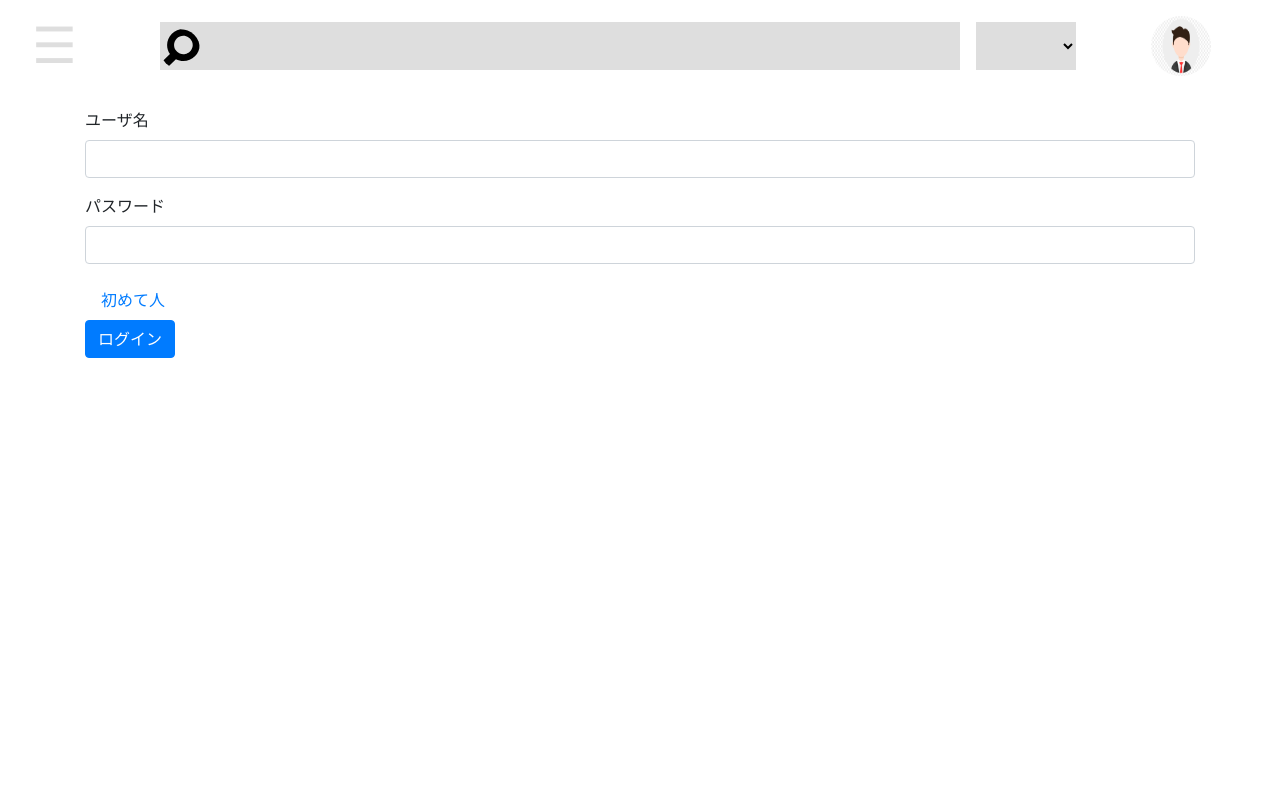
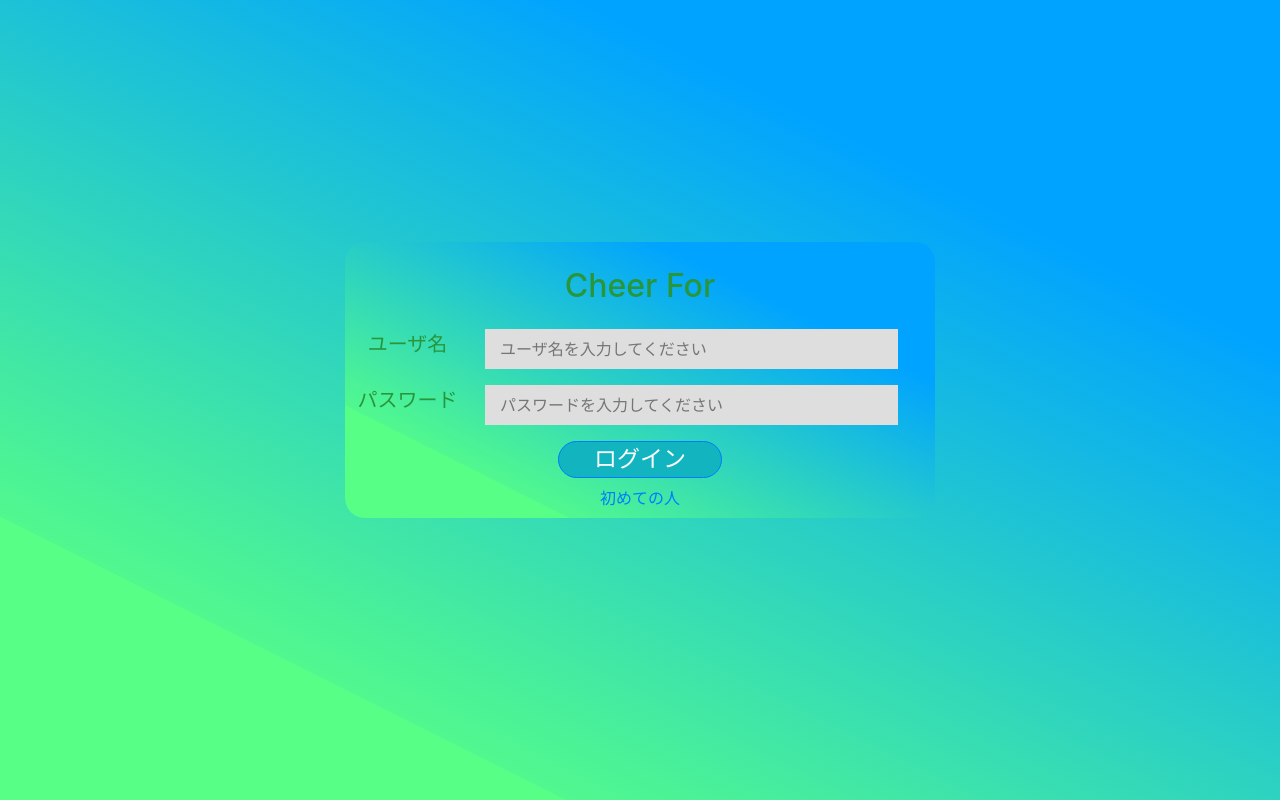
Before and after one commit to nxNghia/gPBL_blog, a Flask app: page /login in a window 1280 px wide. Run offline with Flask 2, Linux system fonts and the light colour scheme; some libraries are stand-ins or nearby versions.

Commit message:
Add layout login

```diff
--- a/blog/static/css/login.css
+++ b/blog/static/css/login.css
@@ -1,12 +1,5 @@
-form{
-	padding-top: 10px;
-	font-size: 14px;
-	margin-top: 30px;
+
+.login-body {
+	border-radius: 20px;
+    background: linear-gradient(206.62deg, #00A3FF 24.29%, #4BF297 75.65%, #51F88F 80.33%, #57FF86 80.34%), linear-gradient(180deg, #00A3FF 0%, #00A3FF 100%);
 }
-
-.card-title{ font-weight:300; }
-
-.btn{
-	font-size: 14px;
-	margin-top:20px;
-}
--- a/blog/static/css/sign-up.css
+++ b/blog/static/css/sign-up.css
@@ -14,6 +14,10 @@
     margin: auto;
     margin-top: 130px;
 
+}
+
+.log-in .body  {
+    background: none;
 }
 
 .title {
@@ -44,3 +48,13 @@ label, legend {
     font-size: 20px;
     font-weight: 400;
 }
+
+
+.login-body {
+	border-radius: 20px;
+    background-color: #FFFFFF;
+}
+
+.username-login {
+    font-weight: 500;
+}
--- a/blog/templates/login.html
+++ b/blog/templates/login.html
@@ -1,19 +1,40 @@
-{% extends "layout.html" %}
-{% block class %}
-    <body class="login">
-{% endblock %}
-{% block body %}
-<form action="{{ url_for('login') }}" method=post>
-    <div class="form-group">
-        <label for="InputTitle">ユーザ名</label>
-        <input type="text" class="form-control" id="InputTitle" name=username>
-    </div>
+<html>
+<head>
+    <meta charset="UTF-8">
+    <meta http-equiv="X-UA-Compatible" content="ie=edge">
+    <meta name="viewport" content="width=device-width, initial-scale=1.0">
+    <meta name="description" content="一生に頑張ろう">
+    <title>頑張ろう</title>
+    <link rel="stylesheet" href="https://maxcdn.bootstrapcdn.com/bootstrap/4.0.0/css/bootstrap.min.css">
+    <link rel="stylesheet" href="{{ url_for('static', filename='css/sign-up.css') }}">
+    <link rel="stylesheet" href="{{ url_for('static', filename='css/login.css') }}">
+</head>
+    <body class="sign-up text-center log-in">
+        <section class="body align-content-center text-center">
 
-    <div class="form-group">
-        <label for="InputPassword">パスワード</label>
-        <input type="password" class="form-control" id="InputPassword" name=password>
-    </div>
-    <a class="nav-link" href="{{ url_for('signup') }}">初めて人</a>
-    <button type="submit" class="btn btn-primary">ログイン</button>
+            <form class="form-signup text-center align-content-center mt-3" action="{{ url_for('login') }}" method=post autocomplete="off">
+                <div class="login-body">
+                    <div class="title mb-4">
+                        <h2>Cheer For</h2>
+                    </div>
+                    <div class="form-group d-flex row">
+                        <label class="col-3 username-login" for="username">ユーザ名</label>
+                        <input class="col-8" type="text" name="username" class="form-control" id="username" aria-describedby="emailHelp" placeholder="ユーザ名を入力してください">
+                    </div>
+                    <div class="form-group row d-flex">
+                        <label class="col-3 username-login" for="exampleInputPassword1">パスワード</label>
+                        <input class="col-8" name="password" type="password" class="form-control" id="exampleInputPassword1" placeholder="パスワードを入力してください">
+                    </div>
+                <button type="submit" class="btn btn-primary">ログイン</button>
+                    <a class="nav-link" href="{{ url_for('signup') }}">初めての人</a>
+
+                </div>
+
 </form>
-{% endblock %}
+</section>
+<script src="https://code.jquery.com/jquery-3.2.1.slim.min.js"></script>
+<script src="https://cdnjs.cloudflare.com/ajax/libs/popper.js/1.12.9/umd/popper.min.js"></script>
+<script src="https://maxcdn.bootstrapcdn.com/bootstrap/4.0.0/js/bootstrap.min.js"></script>
+<script src="https://ajax.googleapis.com/ajax/libs/jquery/3.6.0/jquery.min.js"></script>
+    </body>
+</html>
```
